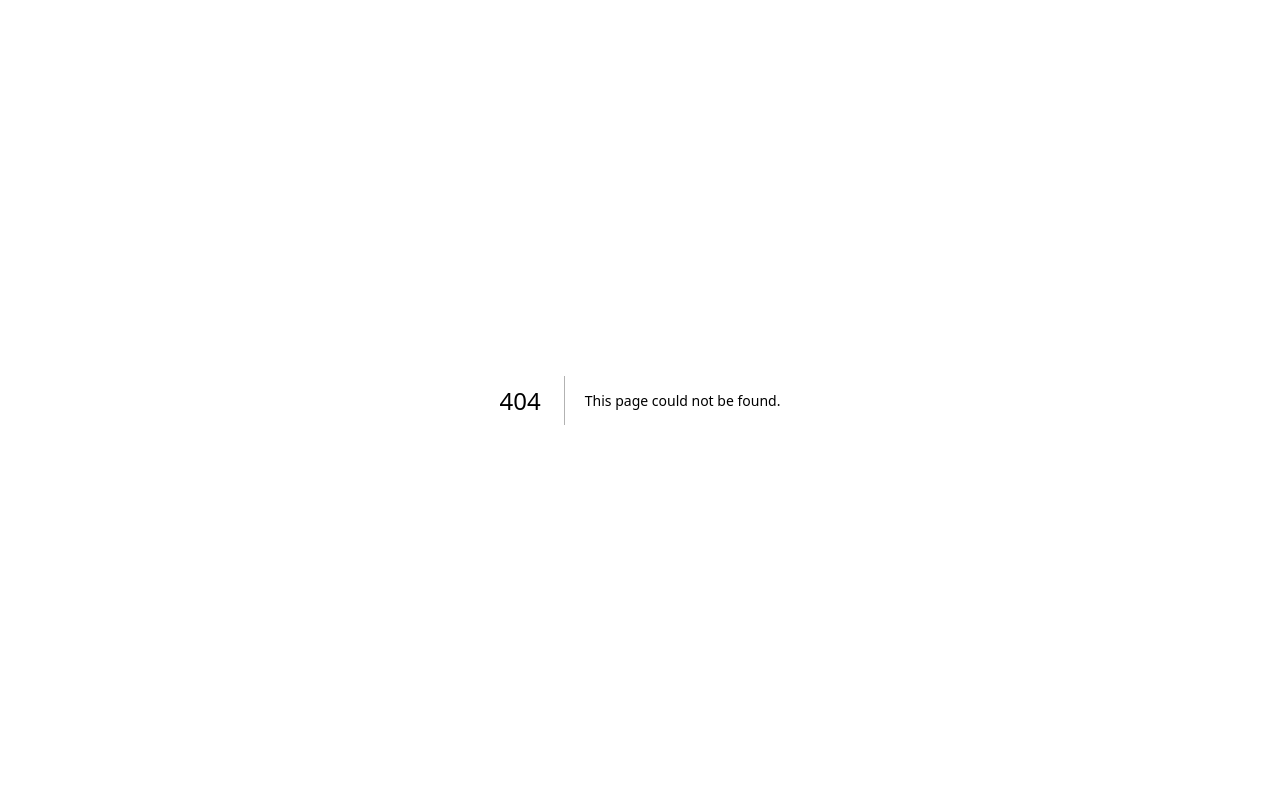
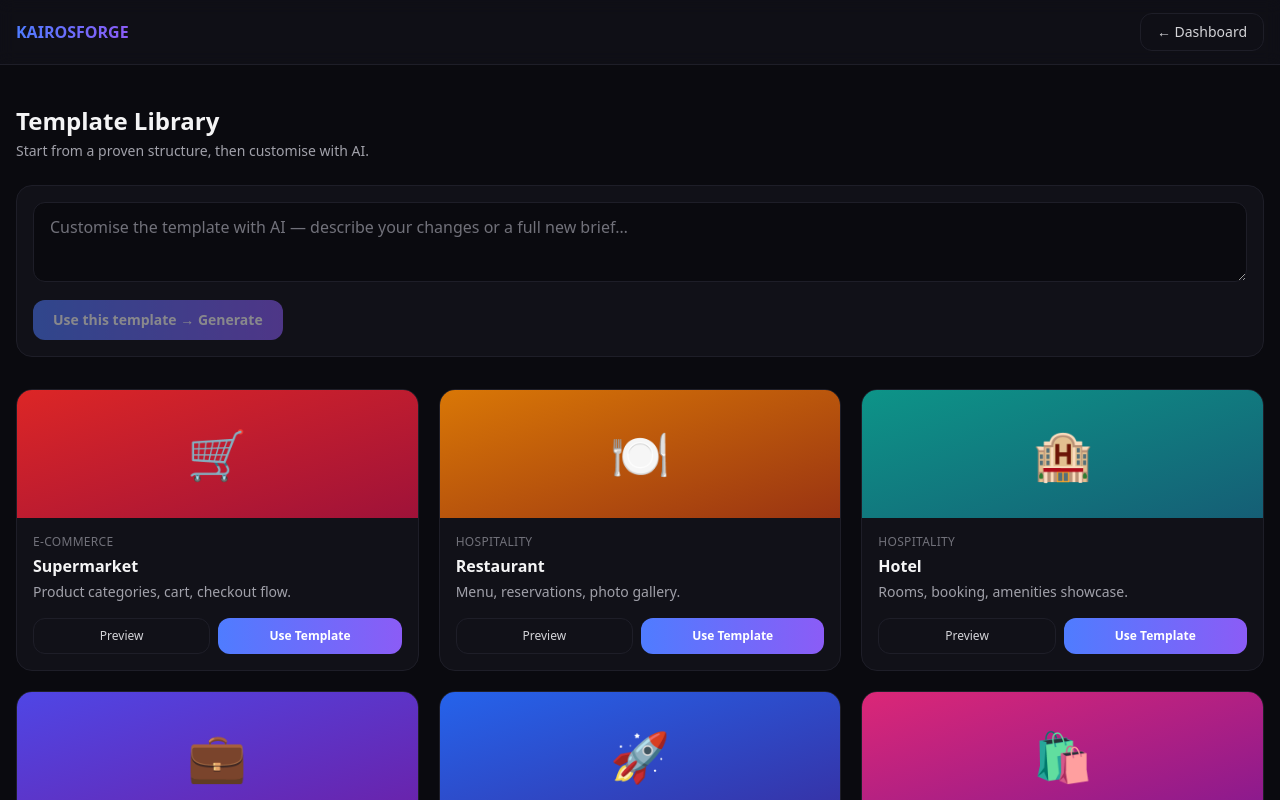
Before and after one commit to kairosjoel2-cell/kairosforge, a Next.js app: page /templates in a window 1280 px wide. Before the commit this address had no page. Shown: the top 800 px of the page. Built offline with nearby package versions, Linux system fonts and the light colour scheme.

Commit message:
add template library page

```diff
--- /dev/null
+++ b/src/app/templates/page.tsx
@@ -0,0 +1,107 @@
+"use client";
+
+import { useEffect, useState } from "react";
+import { useRouter, useSearchParams } from "next/navigation";
+import Link from "next/link";
+import { TEMPLATES } from "@/lib/templates";
+
+function TemplatesInner() {
+  const router = useRouter();
+  const sp = useSearchParams();
+  const [prompt, setPrompt] = useState("");
+  const [preview, setPreview] = useState<string | null>(null);
+  const [busy, setBusy] = useState(false);
+  const [error, setError] = useState("");
+
+  useEffect(() => {
+    const t = sp.get("t");
+    if (t) {
+      const tpl = TEMPLATES.find((x) => x.id === t);
+      if (tpl) setPrompt(tpl.prompt);
+    }
+  }, [sp]);
+
+  async function useTemplate() {
+    if (!prompt.trim()) return;
+    setBusy(true);
+    setError("");
+    try {
+      const r = await fetch("/api/generate", { method: "POST", headers: { "Content-Type": "application/json" }, body: JSON.stringify({ prompt, options: { mode: "html", theme: "dark" } }) });
+      const d = await r.json();
+      if (!r.ok) throw new Error(d.error || "Generation failed.");
+      router.push(`/workspace/${d.projectId}`);
+    } catch (e) {
+      setError(e instanceof Error ? e.message : "Generation failed.");
+      setBusy(false);
+    }
+  }
+
+  return (
+    <main className="min-h-screen">
+      <nav className="border-b border-edge bg-panel/80 backdrop-blur sticky top-0 z-40">
+        <div className="max-w-7xl mx-auto px-4 h-16 flex items-center justify-between">
+          <Link href="/dashboard" className="font-bold bg-gradient-to-r from-accent to-violet bg-clip-text text-transparent">KAIROSFORGE</Link>
+          <Link href="/dashboard" className="kf-btn-ghost text-sm">← Dashboard</Link>
+        </div>
+      </nav>
+
+      <div className="max-w-7xl mx-auto px-4 py-10">
+        <h1 className="text-2xl font-bold">Template Library</h1>
+        <p className="text-zinc-400 mt-1 text-sm">Start from a proven structure, then customise with AI.</p>
+
+        <div className="mt-6 kf-card p-4">
+          <textarea className="kf-input min-h-20" value={prompt} onChange={(e) => setPrompt(e.target.value)} placeholder="Customise the template with AI — describe your changes or a full new brief…" />
+          <div className="flex justify-between items-center mt-3">
+            {error && <p className="text-red-400 text-sm">{error}</p>}
+            <button className="kf-btn-primary text-sm" onClick={useTemplate} disabled={busy || !prompt.trim()}>
+              {busy ? "Generating…" : "Use this template → Generate"}
+            </button>
+          </div>
+        </div>
+
+        <div className="grid sm:grid-cols-2 lg:grid-cols-3 gap-5 mt-8">
+          {TEMPLATES.map((t) => (
+            <div key={t.id} className="kf-card overflow-hidden hover:border-accent/50 transition">
+              <div className={`h-32 bg-gradient-to-br ${t.gradient} flex items-center justify-center text-5xl`}>{t.emoji}</div>
+              <div className="p-4">
+                <p className="text-xs text-zinc-500 uppercase tracking-wide">{t.category}</p>
+                <p className="font-semibold mt-1">{t.name}</p>
+                <p className="text-sm text-zinc-400 mt-1">{t.description}</p>
+                <div className="flex gap-2 mt-4">
+                  <button className="kf-btn-ghost text-xs flex-1" onClick={() => setPreview(t.id)}>Preview</button>
+                  <button className="kf-btn-primary text-xs flex-1" onClick={() => { setPrompt(t.prompt); document.querySelector("textarea")?.focus(); }}>Use Template</button>
+                </div>
+              </div>
+            </div>
+          ))}
+        </div>
+      </div>
+
+      {preview && (
+        <div className="fixed inset-0 bg-black/80 flex items-center justify-center p-4 z-50" onClick={() => setPreview(null)}>
+          <div className="kf-card p-6 max-w-lg w-full kf-fade-up" onClick={(e) => e.stopPropagation()}>
+            {(() => {
+              const t = TEMPLATES.find((x) => x.id === preview)!;
+              return (
+                <>
+                  <div className={`h-48 rounded-xl bg-gradient-to-br ${t.gradient} flex items-center justify-center text-6xl mb-4`}>{t.emoji}</div>
+                  <h3 className="text-xl font-bold">{t.name}</h3>
+                  <p className="text-zinc-400 text-sm mt-2">{t.description}</p>
+                  <p className="text-xs text-zinc-500 mt-3 bg-base p-3 rounded-lg">{t.prompt}</p>
+                  <div className="flex gap-2 mt-4">
+                    <button className="kf-btn-ghost flex-1 text-sm" onClick={() => setPreview(null)}>Close</button>
+                    <button className="kf-btn-primary flex-1 text-sm" onClick={() => { setPrompt(t.prompt); setPreview(null); }}>Use Template</button>
+                  </div>
+                </>
+              );
+            })()}
+          </div>
+        </div>
+      )}
+    </main>
+  );
+}
+
+export default function TemplatesPage() {
+  return <TemplatesInner />;
+}
```
